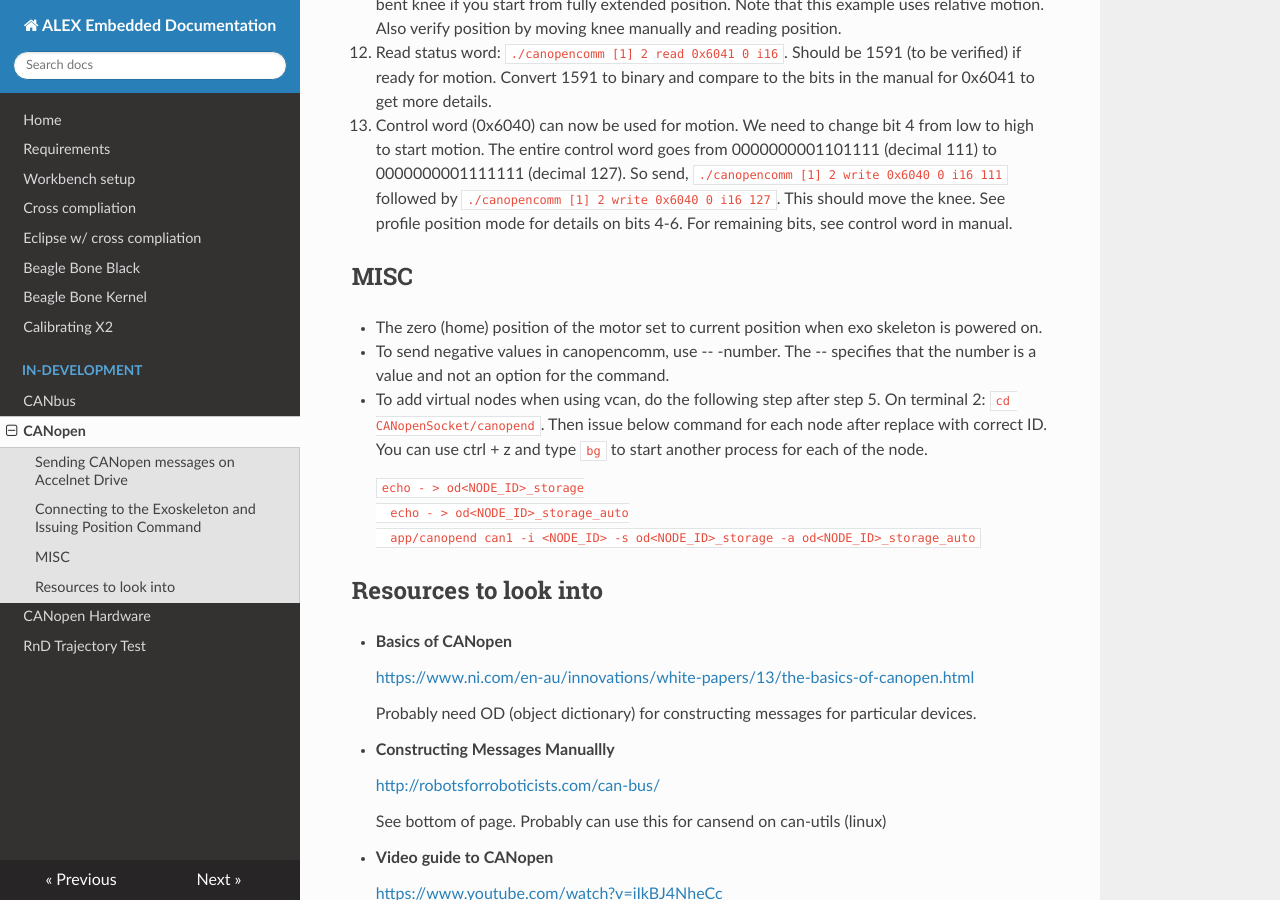
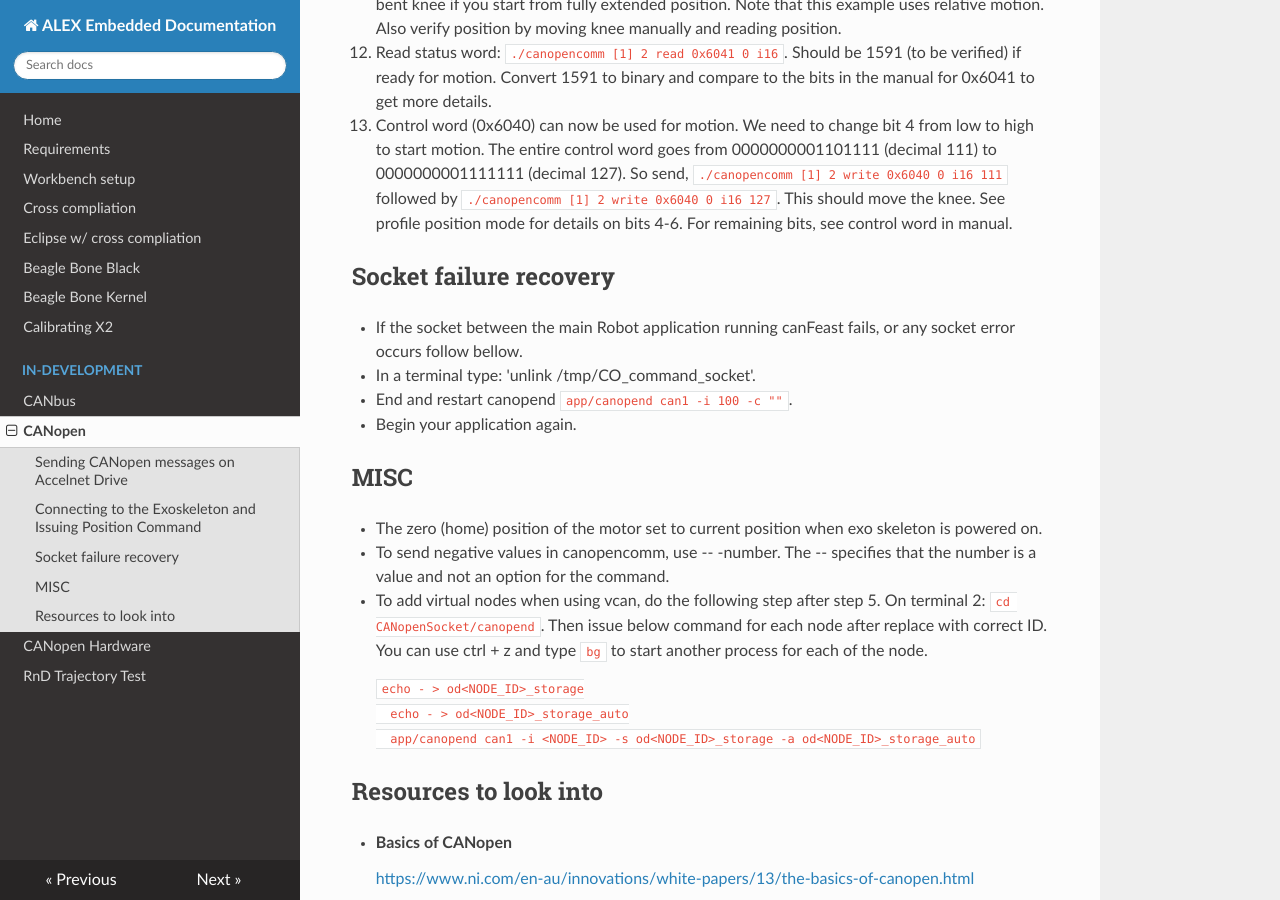
Before and after one commit to capstonealex/Embedded, an MkDocs documentation site: the page built from docs/canopen.md, in a window 1280 px wide and 900 px high, scrolled down 2510 px. Built offline with MkDocs 1.6.1, drawn with Linux system fonts in a browser that asks for light colours; nearby versions of some CDN libraries.

Commit message:
Update canopen.md

```diff
--- a/docs/canopen.md
+++ b/docs/canopen.md
@@ -92,6 +92,12 @@ Currently, an ethernet cable (accessible from outside) is connected to the exosk
 14. Read status word: `./canopencomm [1] 2 read 0x6041 0 i16`. Should be 1591 (to be verified) if ready for motion. Convert 1591 to binary and compare to the bits in the manual for 0x6041 to get more details.
 15. Control word (0x6040) can now be used for motion. We need to change bit 4 from low to high to start motion. The entire control word goes from 0000000001101111 (decimal 111) to 0000000001111111 (decimal 127). So send, `./canopencomm [1] 2 write 0x6040 0 i16 111` followed by `./canopencomm [1] 2 write 0x6040 0 i16 127`. This should move the knee. See profile position mode for details on bits 4-6. For remaining bits, see control word in manual.
 
+## Socket failure recovery
+* If the socket between the main Robot application running canFeast fails, or any socket error occurs follow bellow.
+1. In a terminal type: 'unlink /tmp/CO_command_socket'.
+2. End and restart canopend `app/canopend can1 -i 100 -c ""`.
+3. Begin your application again.
+
 ## MISC
 * The zero (home) position of the motor set to current position when exo skeleton is powered on.
 * To send negative values in canopencomm, use -- -number. The -- specifies that the number is a value and not an option for the command.
```
